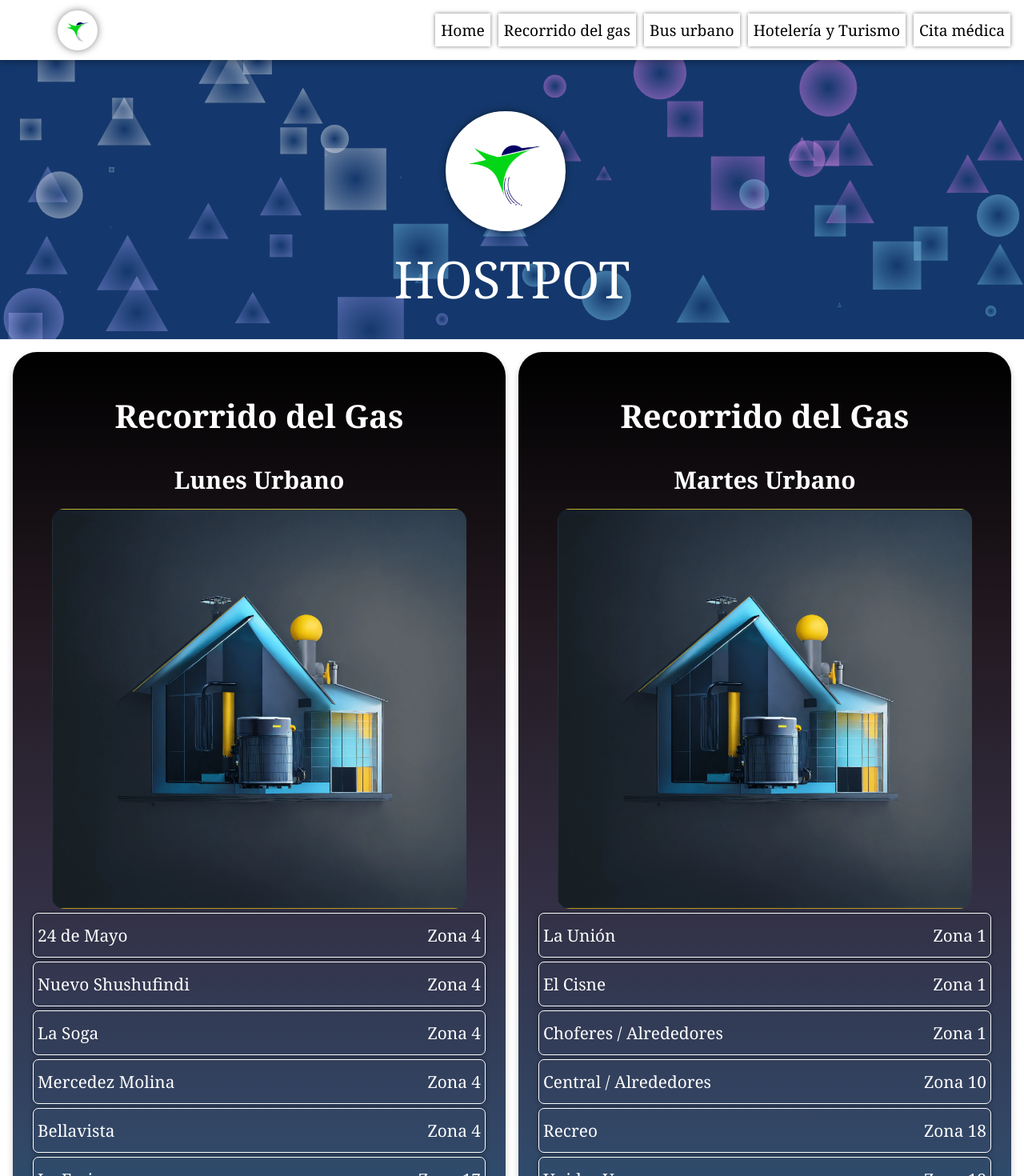
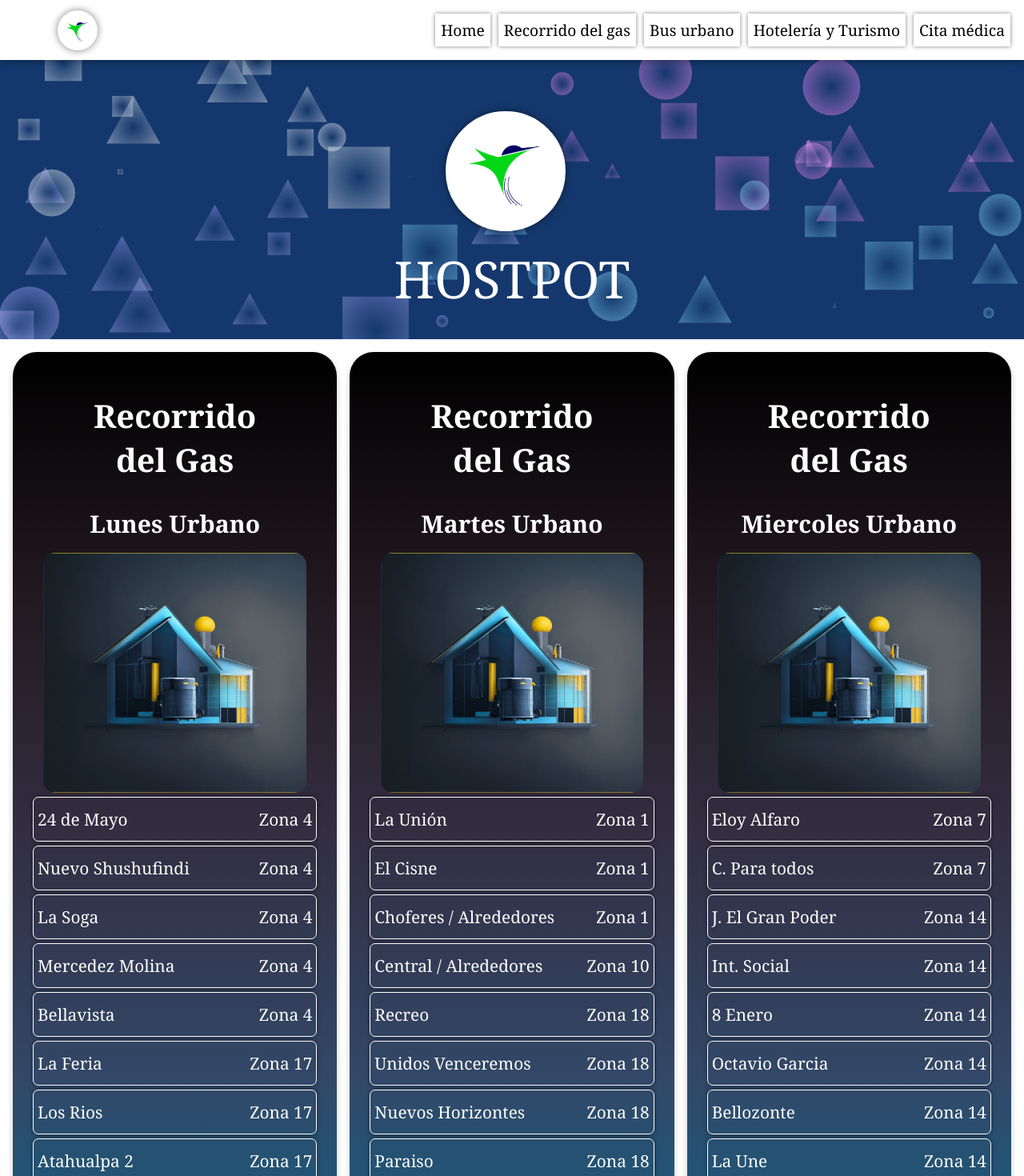
Before and after one commit to JuanISolis/Hostpot, a React (Vite) app: page /recorrido_del_gas in a window 1280 px wide. Shown: the top 1470 px of the page at 80% size. Built offline with nearby package versions, Linux system fonts and the light colour scheme.

Commit message:
agregando cambios al card

```diff
--- a/src/interfaces/recorrido_gas/GasScreen.module.css
+++ b/src/interfaces/recorrido_gas/GasScreen.module.css
@@ -1,6 +1,6 @@
 .screenGas {
     display: grid;
-    grid-template-columns: repeat(auto-fit, minmax(500px, 1fr));
+    grid-template-columns: repeat(auto-fit, minmax(400px, 1fr));
     gap: 1rem;
     padding: 1rem;
 }
--- a/src/interfaces/recorrido_gas/gasCard.module.css
+++ b/src/interfaces/recorrido_gas/gasCard.module.css
@@ -21,7 +21,7 @@
 
 .imgCard {
     width: 90%;
-    height: 500px;
+    height: 300px;
     margin: 0 auto;
     border-radius: 15px;
 }
```
